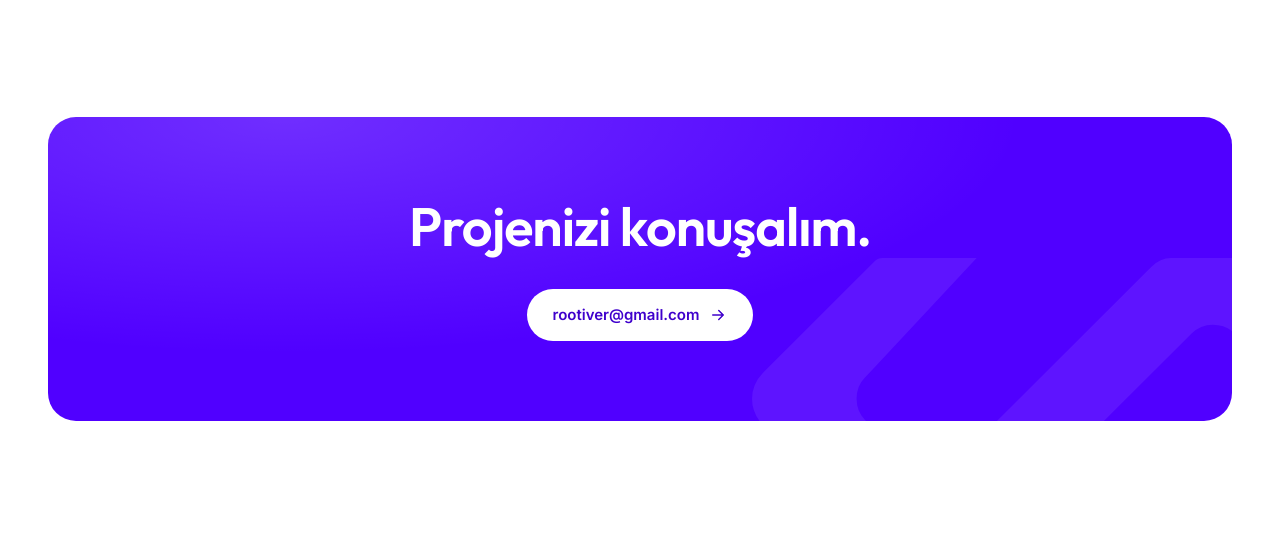
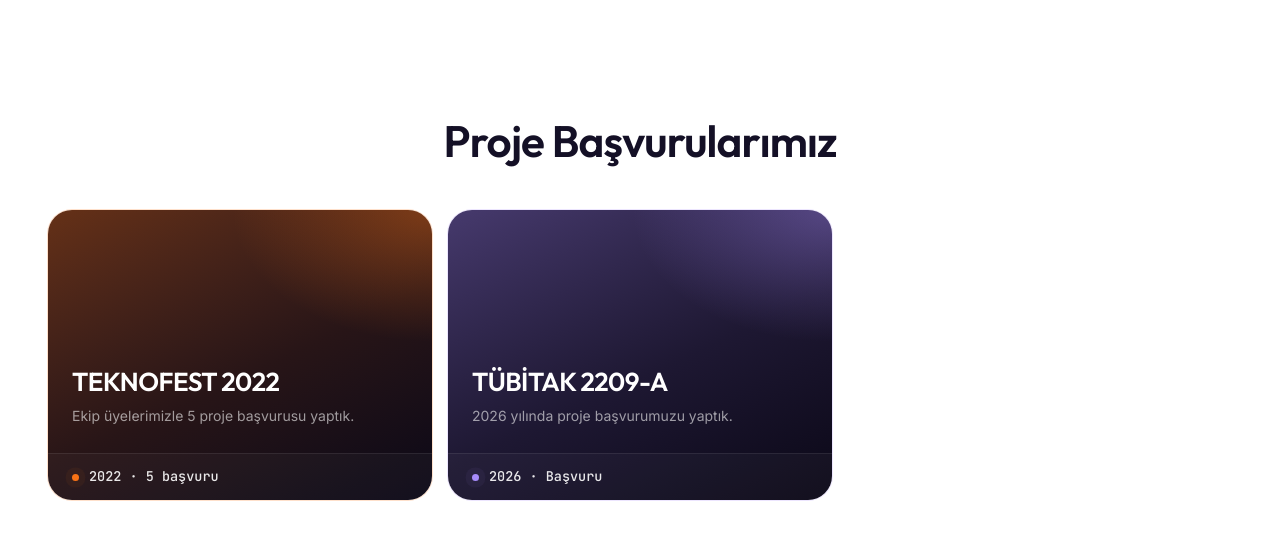
Before and after one commit to rootiverdev/rootiverdev.github.io, a plain HTML site: page index.html in a window 1280 px wide. Shown: the part 1917-2467 px from the top of the page. Drawn offline with Linux system fonts and the light colour scheme.

Commit message:
Add TEKNOFEST and TUBITAK application history

```diff
--- a/index.html
+++ b/index.html
@@ -344,6 +344,26 @@ p { margin: 0; }
     </div>
   </section>
 
+  <section class="section" id="basvurular" style="padding-top:24px" aria-labelledby="basvurular-baslik">
+    <div class="wrap">
+      <h2 class="reveal" id="basvurular-baslik">Proje Başvurularımız</h2>
+      <div class="work-grid">
+        <article class="project reveal" style="--accent:#F97316">
+          <div class="project-body">
+            <div class="project-title"><h3>TEKNOFEST 2022</h3><small>Ekip üyelerimizle 5 proje başvurusu yaptık.</small></div>
+          </div>
+          <span class="project-url">2022 · 5 başvuru</span>
+        </article>
+        <article class="project reveal" style="--accent:#A78BFA;--d:0.06s">
+          <div class="project-body">
+            <div class="project-title"><h3>TÜBİTAK 2209-A</h3><small>2026 yılında proje başvurumuzu yaptık.</small></div>
+          </div>
+          <span class="project-url">2026 · Başvuru</span>
+        </article>
+      </div>
+    </div>
+  </section>
+
   <section class="section" id="iletisim" style="padding-top:24px">
     <div class="wrap">
       <div class="cta-box reveal">
```
